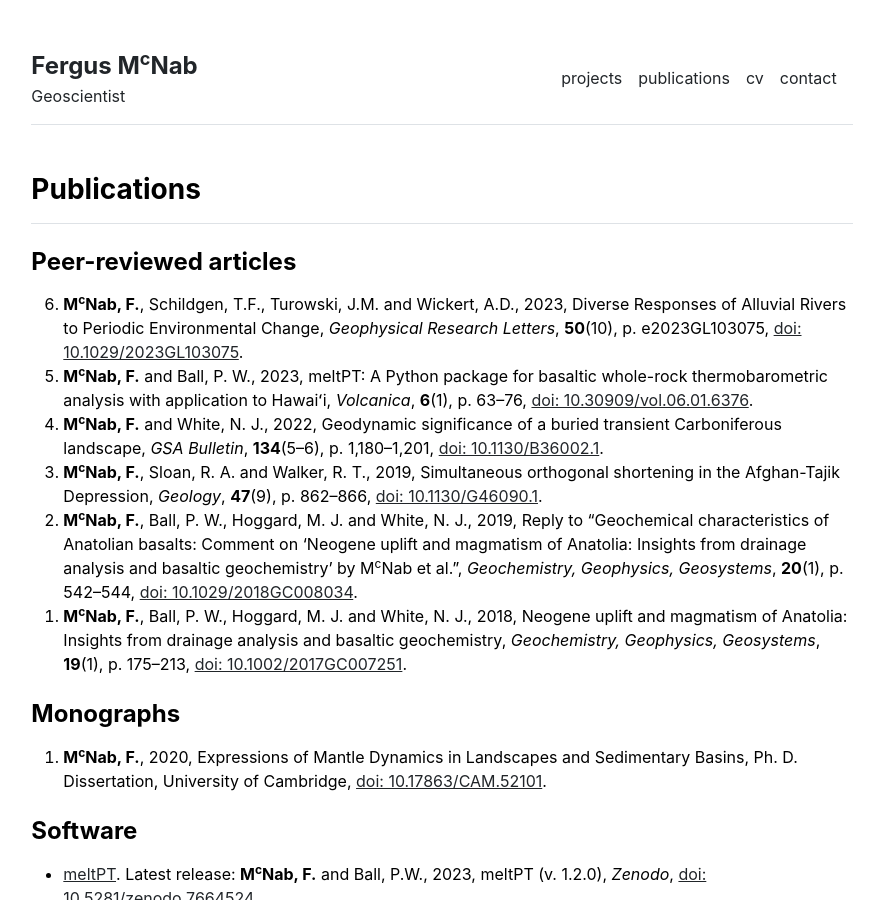
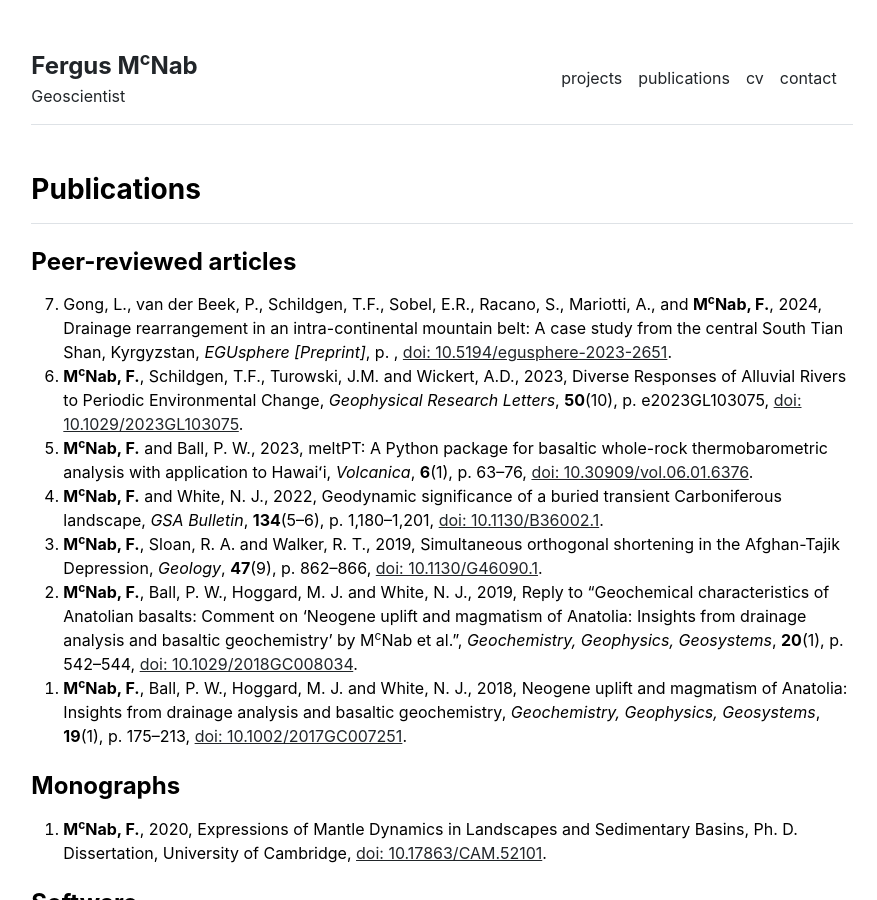
Before and after one commit to fmcnab/fmcnab.github.io, a Jekyll site: the page built from publications.md, in a window 1280 px wide and 900 px high. Shown: the whole window, without its empty margins (198-1075 px from the left). Built offline with Jekyll 4.4.1, drawn with Linux system fonts in a browser that asks for light colours.

Commit message:
Gong et al. and optional volume number in publication.

```diff
--- a/_data/publications.yml
+++ b/_data/publications.yml
@@ -4,6 +4,8 @@ featured:
 - {name: 'Low shear diffusion central schemes for particle methods. Jonathan Panuelos, James Wadsley, Nicholas Kevlahan', url: 'http://ms.mcmaster.ca/kevla/pdf/articles/jcp_v414.pdf'}
 
 peer_reviewed:
+- {names: 'Gong, L., van der Beek, P., Schildgen, T.F., Sobel, E.R., Racano, S., Mariotti, A., and <b>M<sup>c</sup>Nab, F.</b>', year: '2024', title: 'Drainage rearrangement in an intra-continental mountain belt: A case study from the central South Tian Shan, Kyrgyzstan', journal: 'EGUsphere [Preprint]', doi: '10.5194/egusphere-2023-2651', url: '
+https://doi.org/10.5194/egusphere-2023-2651'}
 - {names: '<b>M<sup>c</sup>Nab, F.</b>, Schildgen, T.F., Turowski, J.M. and Wickert, A.D.', year: '2023', title: 'Diverse Responses of Alluvial Rivers to Periodic Environmental Change', journal: 'Geophysical Research Letters', vol: '50', num: '10', pages: 'e2023GL103075', doi: '10.1029/2023GL103075', url: 'https://doi.org/10.1029/2023GL103075'}
 - {names: '<b>M<sup>c</sup>Nab, F.</b> and Ball, P. W.', year: '2023', title: 'meltPT: A Python package for basaltic whole-rock thermobarometric analysis with application to Hawai&#x02BB;i', journal: 'Volcanica', vol: '6', num: '1', pages: '63&ndash;76', doi: '10.30909/vol.06.01.6376', url: 'https://doi.org/10.30909/vol.06.01.6376'}
 - {names: '<b>M<sup>c</sup>Nab, F.</b> and White, N. J.', year: '2022', title: 'Geodynamic significance of a buried transient Carboniferous landscape', journal: 'GSA Bulletin', vol: '134', num: '5&ndash;6', pages: '1,180&ndash;1,201', doi: '10.1130/B36002.1', url: 'https://doi.org/10.1130/B36002.1'}
--- a/_includes/publications.html
+++ b/_includes/publications.html
@@ -9,7 +9,11 @@
       <h4 class="fw-bold pb-2 mb-2">Peer-reviewed articles</h4>
       <ol reversed>
       {% for item in site.data.publications.peer_reviewed %}
-        <li>{{ item.names }}, {{ item.year }}, {{ item.title }}, <i>{{ item.journal }}</i>, <b>{{ item.vol }}</b>({{ item.num }}), p. {{ item.pages }}, <a href="{{ item.url }}">doi: {{ item.doi }}</a>.</li>
+        {% if item.vol != null %}
+          <li>{{ item.names }}, {{ item.year }}, {{ item.title }}, <i>{{ item.journal }}</i>, <b>{{ item.vol }}</b>({{ item.num }}), p. {{ item.pages }}, <a href="{{ item.url }}">doi: {{ item.doi }}</a>.</li>
+        {% else %}
+          <li>{{ item.names }}, {{ item.year }}, {{ item.title }}, <i>{{ item.journal }}</i>, p. {{ item.pages }}, <a href="{{ item.url }}">doi: {{ item.doi }}</a>.</li>
+        {% endif %}
       {% endfor %}
       </ol>
       <h4 class="fw-bold pb-2 mb-2 mt-4">Monographs</h4>
```
